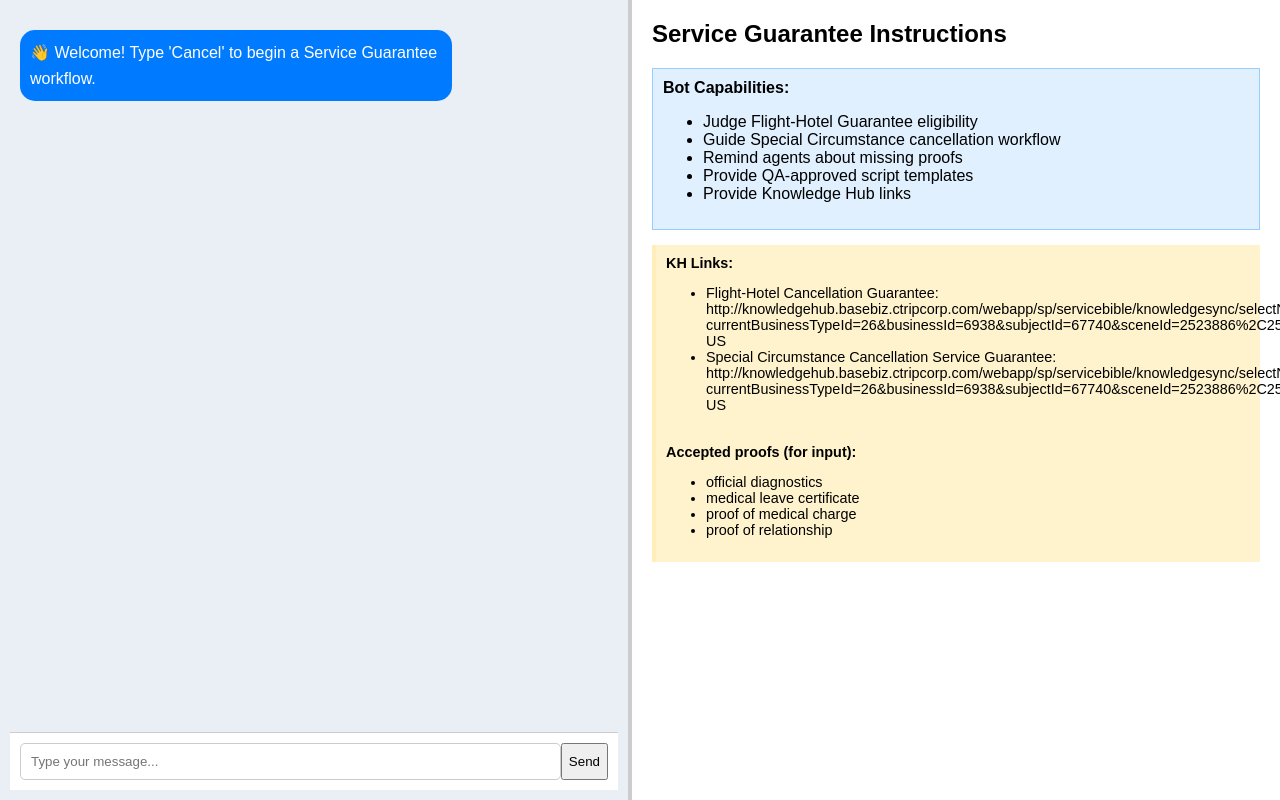
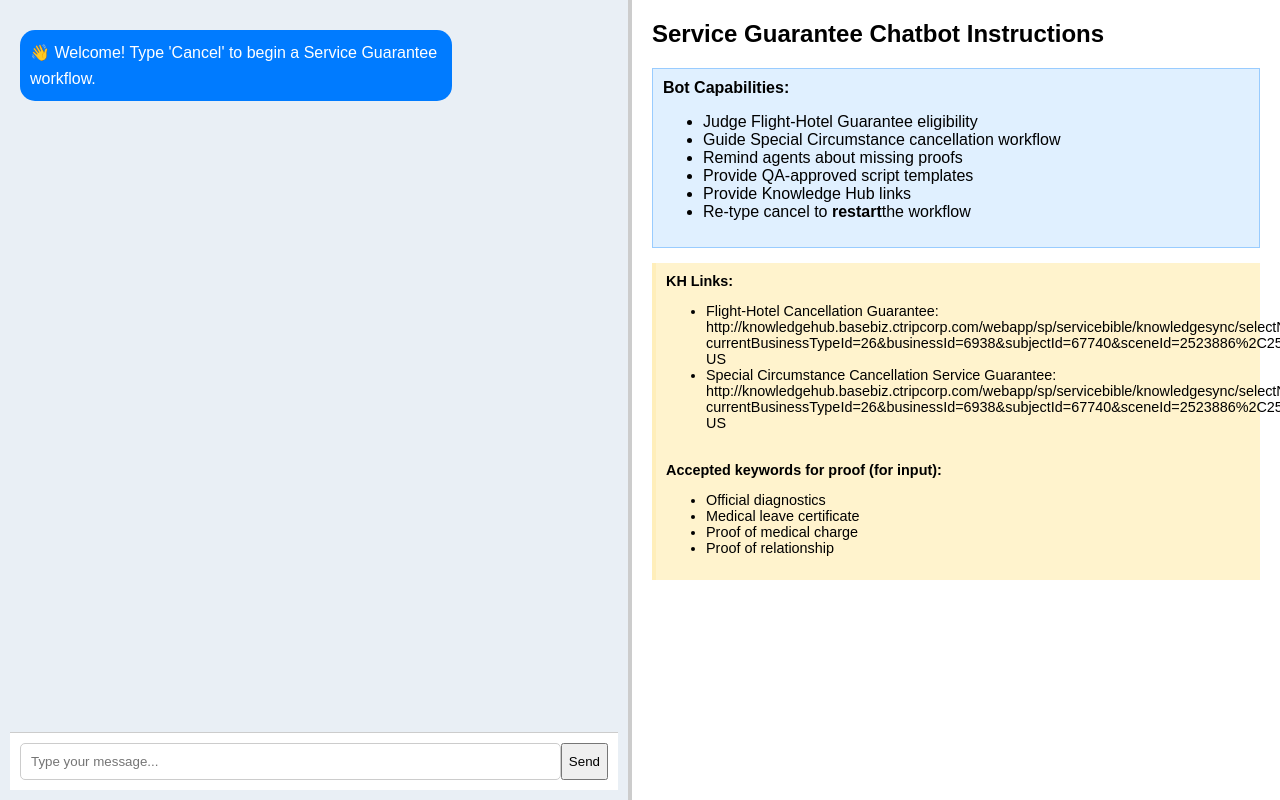
Before and after one commit to Lhip12/SGChatbot, a plain HTML site: page SG1Savedindex.html in a window 1280 px wide. Drawn offline with Linux system fonts and the light colour scheme.

Commit message:
Update SG1Savedindex.html

```diff
--- a/SG1Savedindex.html
+++ b/SG1Savedindex.html
@@ -159,7 +159,7 @@
 </div>
 
 <div class="instructions">
-  <h2>Service Guarantee Instructions</h2>
+  <h2>Service Guarantee Chatbot Instructions</h2>
 
   <div class="bot-capabilities">
     <strong>Bot Capabilities:</strong>
@@ -169,6 +169,7 @@
       <li>Remind agents about missing proofs</li>
       <li>Provide QA-approved script templates</li>
       <li>Provide Knowledge Hub links</li>
+      <li>Re-type cancel to <strong>restart</strong>the workflow</li>
     </ul>
   </div>
 
@@ -180,12 +181,12 @@
 
     </ul>
     <br>
-    <strong>Accepted proofs (for input):</strong>
+    <strong>Accepted keywords for proof (for input):</strong>
     <ul>
-      <li>official diagnostics</li>
-      <li>medical leave certificate</li>
-      <li>proof of medical charge</li>
-      <li>proof of relationship</li>
+      <li>Official diagnostics</li>
+      <li>Medical leave certificate</li>
+      <li>Proof of medical charge</li>
+      <li>Proof of relationship</li>
     </ul>
   </div>
 </div>
@@ -369,13 +370,13 @@ function processMessage(msg){
 
   if(currentStep==="specialProofs"){
     providedProofs = msg.split(",").map(s=>s.trim().toLowerCase());
-    const allProofs = ["official diagnostics","medical leave certificate","proof of medical charge","proof of relationship"];
+    const allProofs = ["Official diagnostics","Medical leave certificate","Proof of medical charge","Proof of relationship"];
     const missing = allProofs.filter(p=>!providedProofs.includes(p));
     showLoading(()=>{
       addMessage(missing.length>0 ? `Missing proofs: ${missing.join(", ")}` : "All necessary proofs provided.");
       currentStep="scriptSelection";
       addMessage("Select which script to send:");
-      showButtons(["Script 1","Script 2","Script 3","Script 4"], handleOption);
+      showButtons(["Official Diagnostics received","Proof of charge is lacking","No proof provided at all","The guest is not the patient"], handleOption);
     });
   }
 }
```
